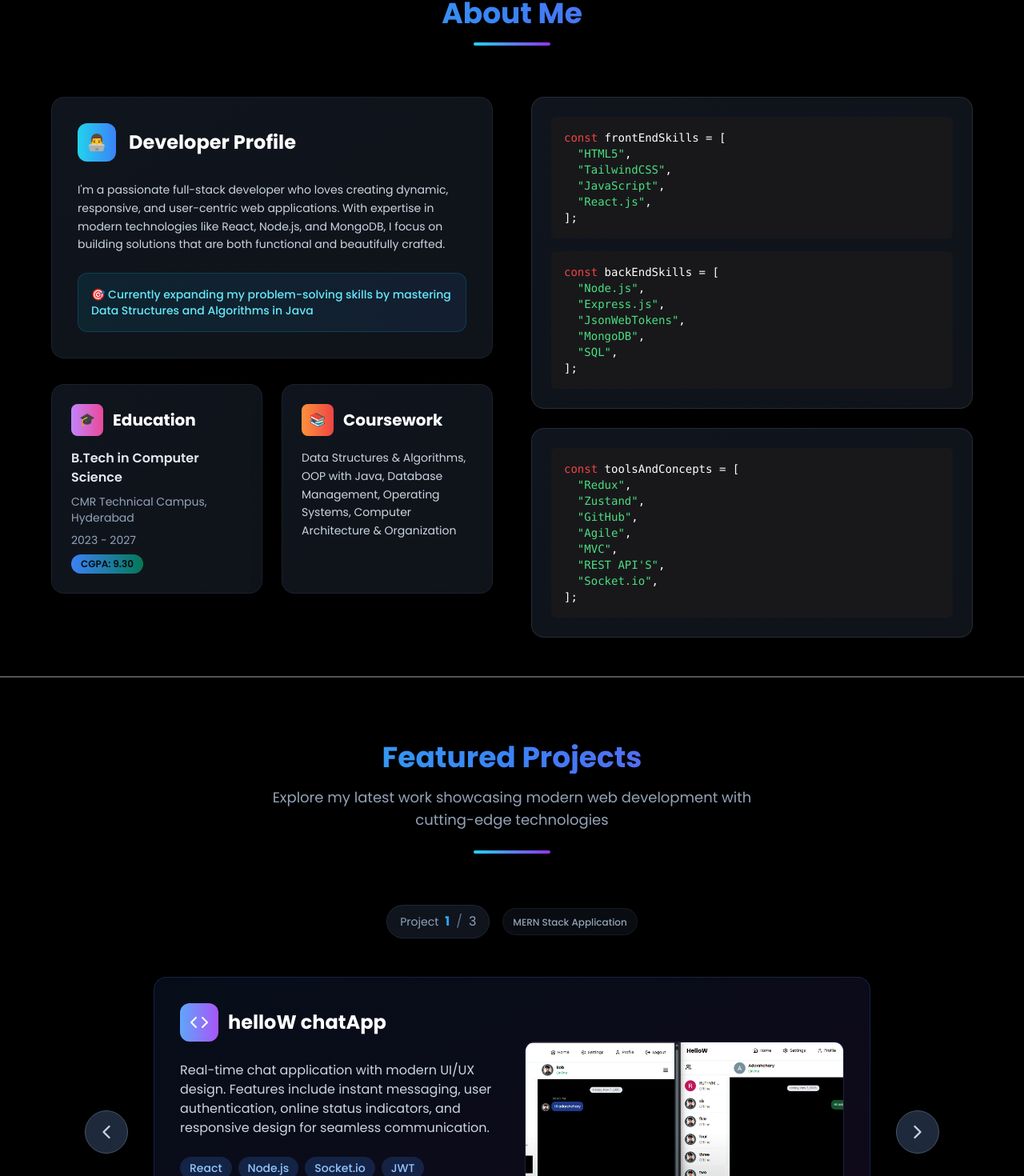
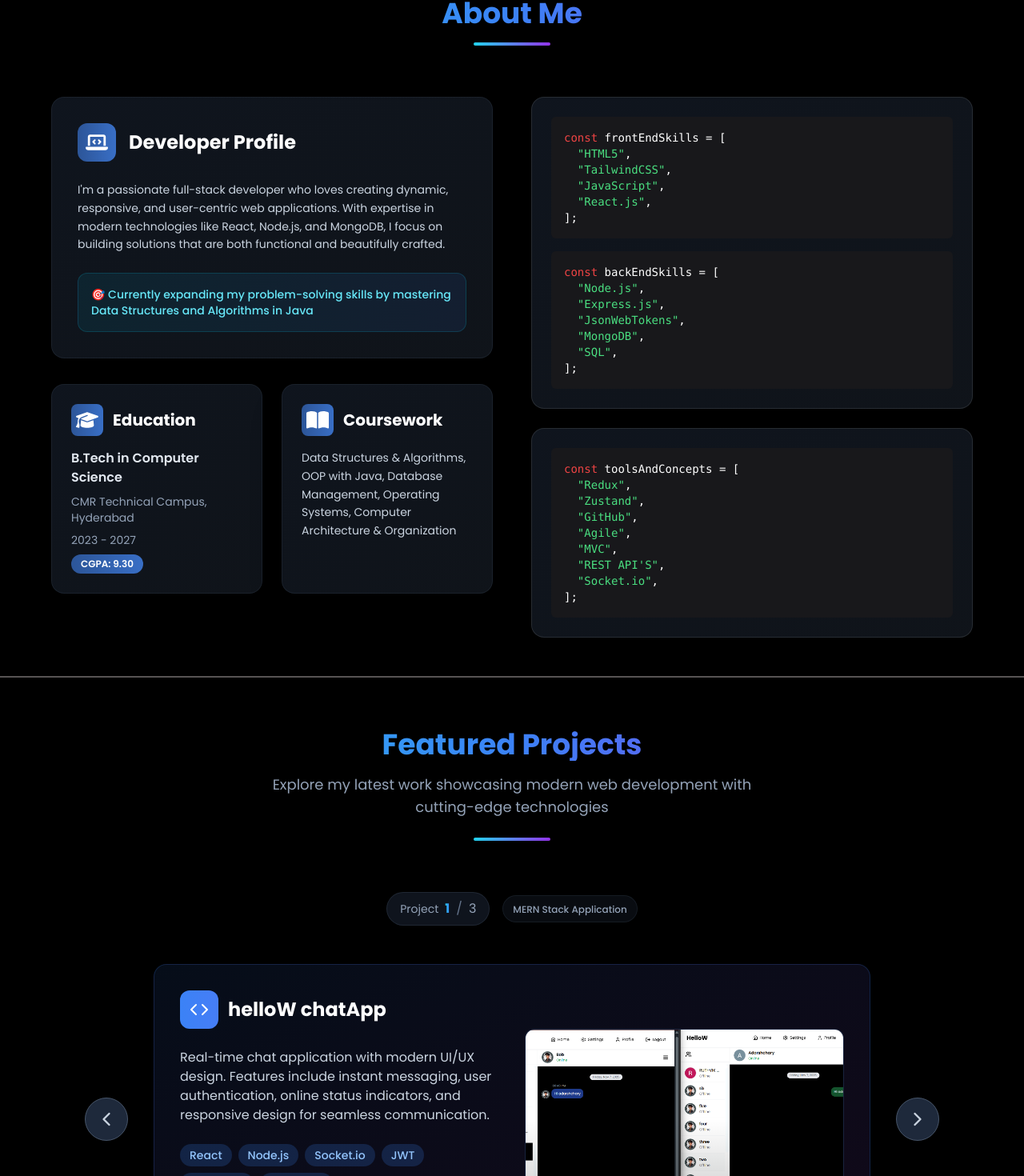
Before and after one commit to M-ADARSHCHARY/AdarshChary-Portfolio, a React (Vite) app: page / in a window 1280 px wide. Shown: the part 705-2175 px from the top of the page at 80% size. Built offline with nearby package versions, Linux system fonts and the light colour scheme.

Commit message:
updated resume & styling

```diff
--- a/package.json
+++ b/package.json
@@ -15,6 +15,7 @@
     "react": "^19.0.0",
     "react-dom": "^19.0.0",
     "react-hot-toast": "^2.5.2",
+    "react-icons": "^5.5.0",
     "react-scroll": "^1.9.3"
   },
   "devDependencies": {
--- a/src/components/PROJECTS/ProjectCard.jsx
+++ b/src/components/PROJECTS/ProjectCard.jsx
@@ -6,7 +6,7 @@ const ProjectCard = ({project}) => (
       {/* Content Section */}
       <div className="space-y-6 order-2 lg:order-1">
         <div className="flex items-center gap-3">
-          <div className="w-12 h-12 bg-gradient-to-r from-blue-400 to-purple-500 rounded-xl flex items-center justify-center flex-shrink-0">
+          <div className="w-12 h-12 bg-gradient-to-r bg-blue-500 rounded-xl flex items-center justify-center flex-shrink-0">
             <Code size={24} className="text-white" />
           </div>
           <h3 className="text-xl md:text-2xl font-bold text-white leading-tight">{project?.title}</h3>
--- a/src/components/PROJECTS/projectsInfo.js
+++ b/src/components/PROJECTS/projectsInfo.js
@@ -21,7 +21,7 @@ const projectsInfo =  [
       title:"RakthSetu",
       description:"A platform connecting blood donors with those in need, facilitating quick and efficient blood donation requests. Built with React and Node.js, it ensures secure user authentication and real-time updates.",
       techStack:["React", "Redux", "Node.js", "Express.js", "MongoDB", "Socket.io", "JWT"],
-      liveDemo:"https://rakthsetu-v1.vercel.app",
+      liveDemo:"",
       githubRepo:"https://github.com/M-ADARSHCHARY/UberForBlood",
       category: "Team Project",
       imageUrl:"/images/rakthsetu.jpg"
--- a/src/components/sections/About.jsx
+++ b/src/components/sections/About.jsx
@@ -1,4 +1,5 @@
 import React from 'react'
+import { FaBookOpen, FaGraduationCap, FaLaptopCode } from 'react-icons/fa6'
 
 const About = () => {
   const frontEndSkills = ["HTML5", "TailwindCSS", "JavaScript", "React.js"]
@@ -6,7 +7,7 @@ const About = () => {
   const toolsAndConcepts = ["Redux", "Zustand", "GitHub", "Agile", "MVC", "REST API'S", "Socket.io"]
 
   return (
-    <section id="About" className="min-h-screen flex items-center justify-center py-12 px-4 bg-gradient-to-br bg-transparent">
+    <section id="About" className="min-h-[100svh] py-6 lg:min-h-screen flex items-center justify-center lg:py-12 px-4 bg-gradient-to-br bg-transparent">
       <div className="max-w-6xl w-full mx-auto">
         {/* Header */}
         <div className="text-center mb-16">
@@ -21,8 +22,8 @@ const About = () => {
           <div className="space-y-8">
             <div className="bg-black/90 text-white/30 dark:bg-gradient-to-br dark:from-slate-800/50 dark:to-slate-700/30 backdrop-blur-sm border border-slate-600/20 rounded-2xl p-6 md:p-8 shadow-2xl hover:shadow-cyan-500/10 transition-all duration-500 hover:-translate-y-2">
               <div className="flex items-center mb-6">
-                <div className="w-12 h-12 bg-gradient-to-r from-cyan-400 to-blue-500 rounded-xl flex items-center justify-center mr-4">
-                  <span className="text-white font-bold text-xl">👨‍💻</span>
+                <div className="w-12 h-12 bg-gradient-to-r bg-blue-500 rounded-xl flex items-center justify-center mr-4">
+                  <span className="text-white font-bold text-xl"><FaLaptopCode size={28} /></span>
                 </div>
                 <h3 className="text-2xl font-bold text-white">Developer Profile</h3>
               </div>
@@ -42,8 +43,8 @@ const About = () => {
             <div className="grid sm:grid-cols-2 gap-6">
                 <div className="bg-black/90 text-white dark:bg-gradient-to-br dark:from-slate-800/50 dark:to-slate-700/30 backdrop-blur-sm border dark:border-slate-600/20 rounded-2xl p-6 shadow-2xl dark:hover:shadow-purple-500/10 transition-all duration-500 hover:-translate-y-2">
                     <div className="flex items-center mb-4">
-                    <div className="w-10 h-10 bg-gradient-to-r from-purple-400 to-pink-500 rounded-lg flex items-center justify-center mr-3">
-                        <span className="text-white font-bold">🎓</span>
+                    <div className="w-10 h-10 bg-gradient-to-r bg-blue-500 rounded-lg flex items-center justify-center mr-3">
+                        <span className="text-white font-bold"><FaGraduationCap size={28} /></span>
                     </div>
                     <h3 className="text-xl font-bold text-white">Education</h3>
                     </div>
@@ -51,7 +52,7 @@ const About = () => {
                     <div className="text-slate-200 font-semibold">B.Tech in Computer Science</div>
                     <div className="text-slate-400 text-sm">CMR Technical Campus, Hyderabad</div>
                     <div className="text-slate-400 text-sm">2023 - 2027</div>
-                    <div className="inline-block bg-white/90 text-black/90 dark:bg-gradient-to-r dark:from-blue-500 dark:to-emerald-700  px-3 py-1 rounded-full text-xs font-semibold mt-2">
+                    <div className="inline-block bg-white/90 text-black/90 dark:bg-gradient-to-r dark:bg-blue-500 dark:text-white  px-3 py-1 rounded-full text-xs font-semibold mt-2">
                         CGPA: 9.30
                     </div>
                     </div>
@@ -59,8 +60,8 @@ const About = () => {
 
                 <div className="bg-black/90 text-white dark:bg-gradient-to-br dark:from-slate-800/50 dark:to-slate-700/30 backdrop-blur-sm border border-slate-600/20 rounded-2xl p-6 shadow-2xl hover:shadow-orange-500/10 transition-all duration-500 hover:-translate-y-2">
                     <div className="flex items-center mb-4">
-                    <div className="w-10 h-10 bg-gradient-to-r from-orange-400 to-red-500 rounded-lg flex items-center justify-center mr-3">
-                        <span className="text-white font-bold">📚</span>
+                    <div className="w-10 h-10 bg-gradient-to-r bg-blue-500 rounded-lg flex items-center justify-center mr-3">
+                        <span className="text-white font-bold"><FaBookOpen size={28} /></span>
                     </div>
                     <h3 className="text-xl font-bold text-white">Coursework</h3>
                     </div>
@@ -109,80 +110,3 @@ const About = () => {
 }
 
 export default About
-
-
-
-
-
-
-
-
-
-
-
-
-
-// import React from 'react'
-
-// const About = () => {
-// const frontEndSkills = ["HTML","TailwindCSS","JavaScript","React.js","Redux","Zustand"]
-// const backEndSkills = ["Node.js","Express.js","REST API'S","JWT","MongoDB","SQL"]
-
-//   return (
-//     <section id="About" className="min-h-[75vh] flex items-center justify-center py-20 font-sans">
-//         <div className="max-w-3xl mx-auto px-4  p-4 rounded-lg shadow-lg ">
-//             <h2 className="text-3xl font-bold mb-8 bg-gradient-to-r from-blue-500 to-purple-600 bg-clip-text text-transparent leading-right">
-//                 About me
-//             </h2>
-//             <div className="rounded-xl border-white/10 hover:translate-y-1 animate-fadeIn transition-all duration-500 ease-out">
-//                <p className="text-gray-200 mb-1 text-justify">
-//                 I’m a passionate web developer with a strong interest in building dynamic, responsive,
-//                 and user-centric web applications. I have hands-on experience with technologies like React, Node.js, and MongoDB, and
-//                 I enjoy crafting solutions that are both functional and intuitive.
-//                 My focus is on developing clean, efficient code and delivering smooth user experiences.
-//                 Currently, I’m expanding my problem-solving skills by learning Data Structures in Java.
-//               </p>
-//                <hr className="bg-[#464343]"/>
-//               <div className="grid grid-cols-1 md:grid-cols-2 gap-4  mt-2">
-//                     <div className=" rounded-xl hover:translate-y-1 space-y-2">
-//                         <h3 className="text-center text-gray-200">FrontEnd Skills</h3>
-//                          <div className="flex flex-wrap gap-2  justify-center">
-//                              {frontEndSkills.map((skill,key)=> (
-//                             <span key={key} className="text-blue-500 bg-blue-500/10 py-1 px-3 rounded-lg">{skill}</span>
-//                             ))}
-//                          </div>
-//                     </div>
-//                     <div className="rounded-xl hover:translate-y-1 space-y-2">
-//                         <h3 className="text-center text-gray-200">BackEnd Skills</h3>
-//                          <div className="flex flex-wrap gap-2 justify-center">
-//                              {backEndSkills.map((skill,key)=> (
-//                             <span key={key} className="text-blue-500 bg-blue-500/10 py-1 px-3 rounded-lg">{skill}</span>
-//                             ))}
-//                          </div>
-//                     </div>
-//               </div>
-//            </div>
-
-//             <div className="mt-6 hover:translate-y-1  border-white/10  grid md:grid-cols-2 lg:grid-cols-2 sm: grid-cols-1 gap-2 ">
-//                 <div className="border-1 border-blue-900  hover:border-blue-500/30 rounded-md h-fit-content p-2 hover:scale-102 transition-transform duration-300 ease-in-out ">
-//                     <h3 className="font-bold mb-4 text-gray-200">Education</h3>
-//                     <div className="flex flex-col space-y-1 text-sm">
-//                         <div>B.Tech in Computer Science & Engineering</div>
-//                         <div>CMR TECHNICAL CAMPUS (2023 - 2027)</div>
-//                         <div className="text-xs">CGPA : 9.47</div>
-//                     </div>
-//                 </div>
-//                 <div className="border-1  border-blue-900  hover:border-blue-500/30 rounded-md h-fit-content p-2 hover:scale-102 transition-transform duration-300 ease-in-out">
-//                     <h3 className=" font-bold mb-4 text-gray-200">Relevant Coursework</h3>
-//                        <p className="text-sm">
-//                          Data Structures & Algorithms, Object Oriented Programming Through Java, Database Management Systems, Operating Systems, Computer
-//                         Architecture and Organization
-//                        </p>
-//                 </div>
-//             </div>
-//         </div>
-//     </section>
-//   )
-// }
-
-// export default About
--- a/src/components/sections/Contact.jsx
+++ b/src/components/sections/Contact.jsx
@@ -28,7 +28,7 @@ const Contact = () => {
   return (
     <section
       id="Contact"
-      className="min-h-screen flex items-center justify-center py-16 px-4 font-sans relative overflow-hidden"
+      className="min-h-[100svh] py-6 lg:min-h-screen flex items-center justify-center lg:py-16 px-4 font-sans relative overflow-hidden"
       style={{ backgroundColor: 'var(--bg-primary)' }}
     >
 
@@ -108,7 +108,7 @@ const Contact = () => {
                 <button
                   type="submit"
                   disabled={loadingState}
-                  className="w-full bg-gradient-to-r from-blue-600 to-purple-600 hover:from-blue-500 hover:to-purple-500 text-white font-semibold py-4 px-8 rounded-xl transition-all duration-300 hover:scale-[1.02] hover:shadow-lg hover:shadow-blue-500/25 flex items-center justify-center gap-3 disabled:opacity-70 disabled:cursor-not-allowed"
+                  className="w-full bg-gradient-to-r bg-blue-500 hover:from-blue-500 hover:to-purple-500 text-white font-semibold py-4 px-8 rounded-xl transition-all duration-300 hover:scale-[1.02] hover:shadow-lg hover:shadow-blue-500/25 flex items-center justify-center gap-3 disabled:opacity-70 disabled:cursor-not-allowed"
                 >
                   {loadingState ? (
                     <>
@@ -149,7 +149,7 @@ const Contact = () => {
                 }}
               >
                 <div className="flex items-center gap-4">
-                  <div className="p-3 bg-gradient-to-r from-blue-500 to-purple-600 rounded-xl">
+                  <div className="p-3 bg-gradient-to-r bg-blue-500 rounded-xl">
                     <Mail className="w-6 h-6 text-white" />
                   </div>
                   <div>
--- a/src/components/sections/Home.jsx
+++ b/src/components/sections/Home.jsx
@@ -79,7 +79,7 @@ const Home = ({loadState}) => {
             <div className="flex flex-col sm:flex-row gap-4 justify-center lg:justify-start">
               <button
                 onClick={() => scrollToSection('Projects')}
-                className=" justify-center relative overflow-hidden group px-6 py-3  bg-black text-white dark:bg-gradient-to-r dark:from-blue-600 dark:to-purple-600 dark:text-white rounded-lg font-semibold transition-all duration-300 hover:shadow-lg dark:hover:shadow-blue-500/30 flex items-center gap-2"
+                className=" justify-center relative overflow-hidden group px-6 py-3  bg-black text-white dark:bg-gradient-to-r dark:bg-blue-500 dark:text-white rounded-lg font-semibold transition-all duration-300 hover:shadow-lg dark:hover:shadow-blue-500/30 flex items-center gap-2"
               >
                 <span className="relative z-10 flex items-center gap-2">
                   <Sparkles size={20} className="group-hover:animate-pulse" />
--- a/src/components/sections/Projects.jsx
+++ b/src/components/sections/Projects.jsx
@@ -24,7 +24,7 @@ const Projects = () => {
   }
 
   return (
-    <section id="Projects" className="min-h-screen flex items-center justify-center py-20 px-4 bg-transparent relative overflow-hidden">
+    <section id="Projects" className="min-h-[100svh] py-6 lg:min-h-screen flex items-center justify-center lg:py-16 px-4 bg-transparent relative overflow-hidden">
       {/* Background Decoration */}
 
 
```
Also changed, not shown: 2 other files (tests, documents, lock files or other folders).
